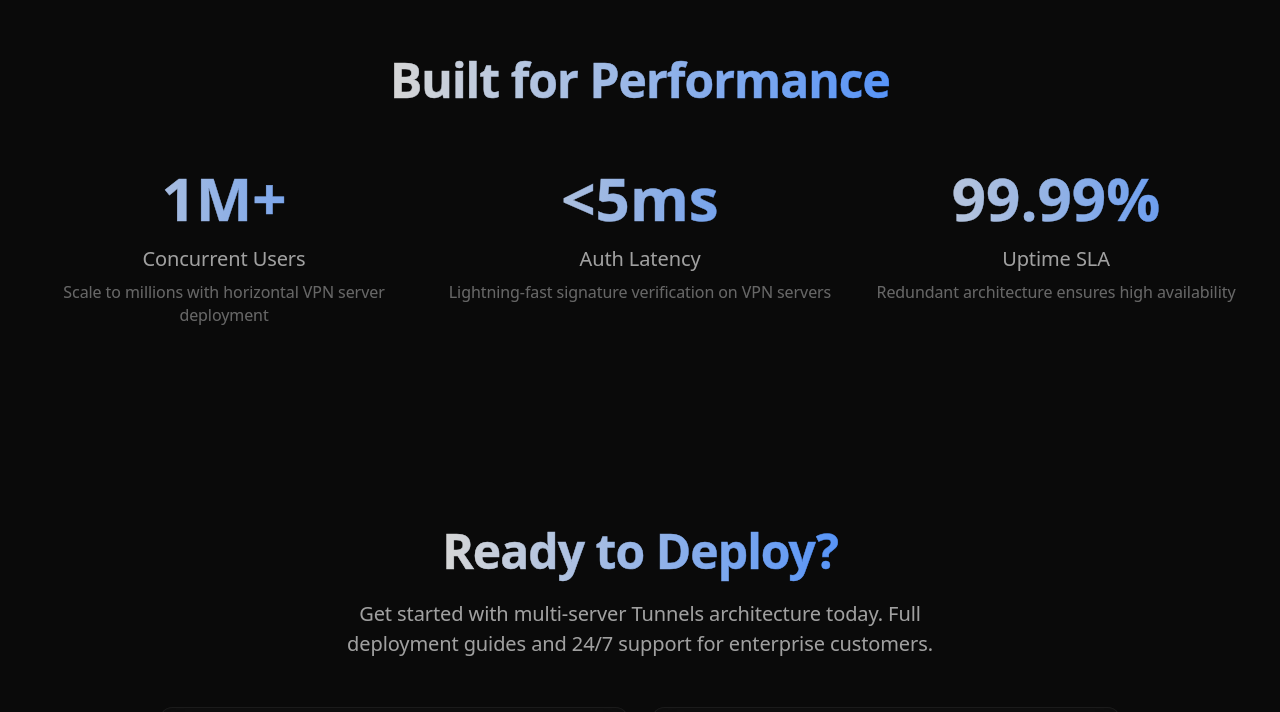
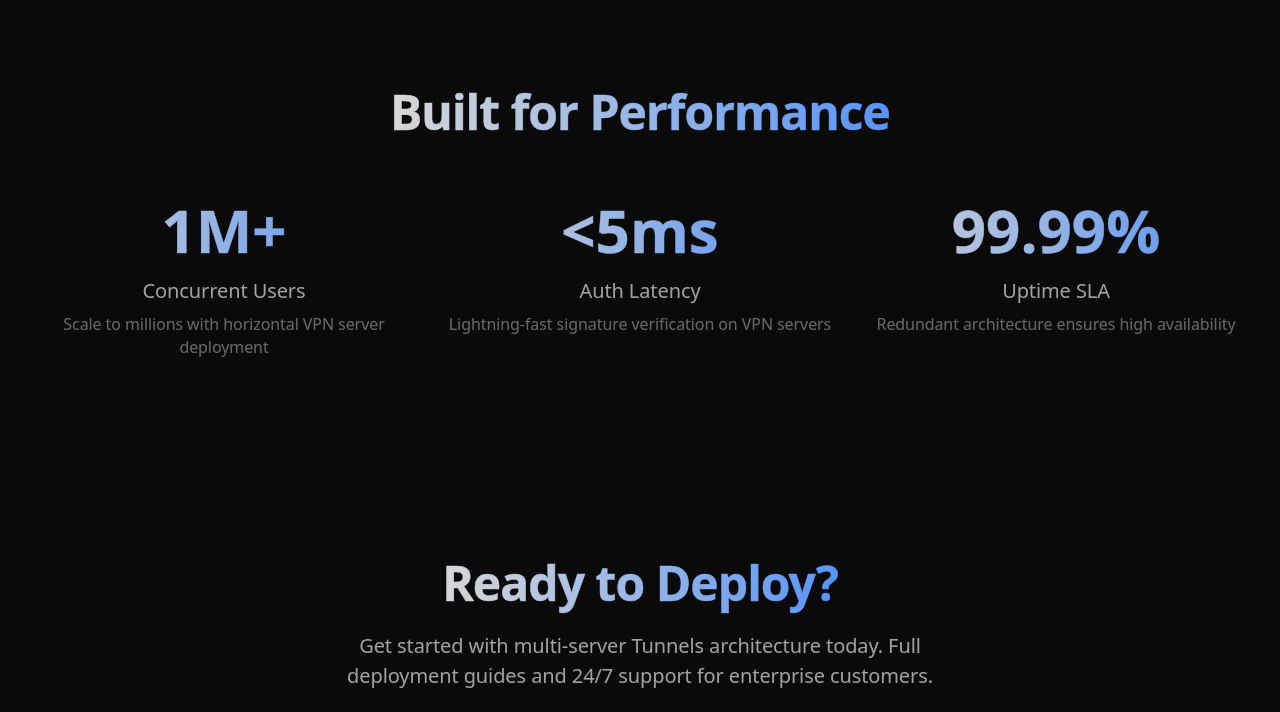
Before and after one commit to tunnels-is/web, a React (Vite) app: page /cloud in a window 1280 px wide. Shown: the part 5511-6223 px from the top of the page. Built offline with nearby package versions, Linux system fonts and the light colour scheme.

Commit message:
checkpoint

```diff
--- a/src/pages/CloudBaremetal.jsx
+++ b/src/pages/CloudBaremetal.jsx
@@ -464,7 +464,7 @@ const CloudBaremetal = () => {
       </section>
 
       {/* Performance Stats */}
-      <section ref={ref6} className="py-24">
+      <section ref={ref6} className="pt-32 pb-24">
         <div className="max-w-7xl mx-auto px-4 sm:px-6 lg:px-8">
           <motion.div
             initial={{ opacity: 0, y: 20 }}
```
Also changed, not shown: 2 other files (tests, documents, lock files or other folders).
